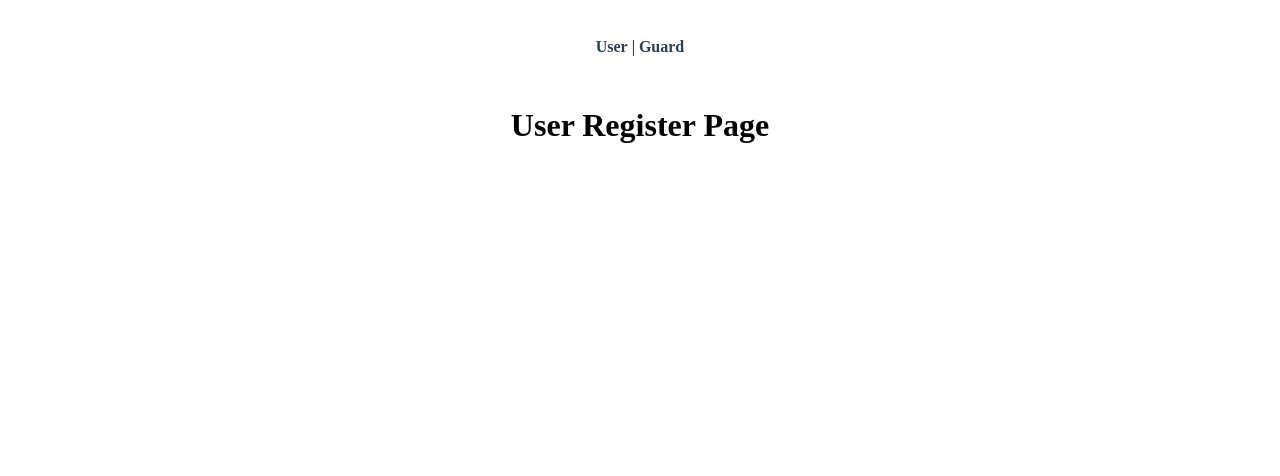
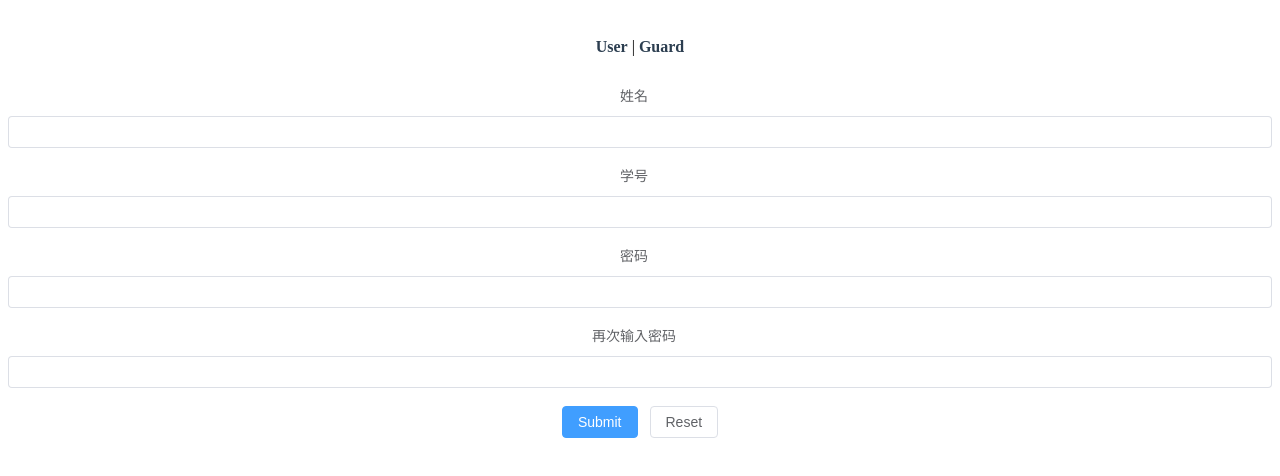
Before and after one commit to liuup/software-project, a Vue app in the folder frontend/: page /user/register in a window 1280 px wide. Shown: the top 476 px of the page. Built offline with nearby package versions, Linux system fonts and the light colour scheme.

Commit message:
add user register view

```diff
--- a/frontend/src/views/UserRegister.vue
+++ b/frontend/src/views/UserRegister.vue
@@ -1,20 +1,76 @@
 <template>
     <div class="userregister">
-        <h1>User Register Page</h1>
+        <el-form
+            label-position="top"
+            :model="user_register_form"
+        >
+            <el-form-item label="姓名">
+                <el-input v-model="user_register_form.user_name"></el-input>
+            </el-form-item>
+            <el-form-item label="学号">
+                <el-input v-model="user_register_form.user_num"></el-input>
+            </el-form-item>
+            <el-form-item label="密码">
+                <el-input v-model="user_register_form.user_pwd" type="password" ></el-input>
+            </el-form-item>
+            <el-form-item label="再次输入密码">
+                <el-input v-model="user_pwd_again" type="password" @blur="pwd_check()"></el-input>
+            </el-form-item>
+        </el-form>
+        <el-button type="primary" @click="submit()">Submit</el-button>
+        <el-button @click="reset()">Reset</el-button>
     </div>
 </template>
 
 <script>
+import { ElMessage } from 'element-plus'
+
 export default {
     name: "UserRegiter",
     data() {
         return {
+            user_register_form: {
+                user_name: "",
+                user_num: "",
+                user_pwd: ""
+            },
+            user_pwd_again: ""
 
         }
     },
 
     methods: {
+        // 密码校验
+        pwd_check() {
+            if(this.user_register_form.user_pwd != this.user_pwd_again) {
+                ElMessage.error("密码不匹配");
+            }
+        },
 
+        // 注册表单提交处理
+        submit() {
+            if(this.user_register_form.user_name == "" ||
+                this.user_register_form.user_num == "" ||
+                this.user_register_form.user_pwd == "" ||
+                this.user_pwd_again == "") {
+
+                ElMessage.error("输入禁止为空");
+                this.reset();
+                return
+            }
+
+            // TODO: 处理提交post逻辑
+
+
+        },
+
+        // 表单重置
+        reset() {
+            this.user_register_form.user_name = "";
+            this.user_register_form.user_num = "";
+            this.user_register_form.user_pwd = "";
+            this.user_pwd_again = "";
+        }
     }
 
 
```
